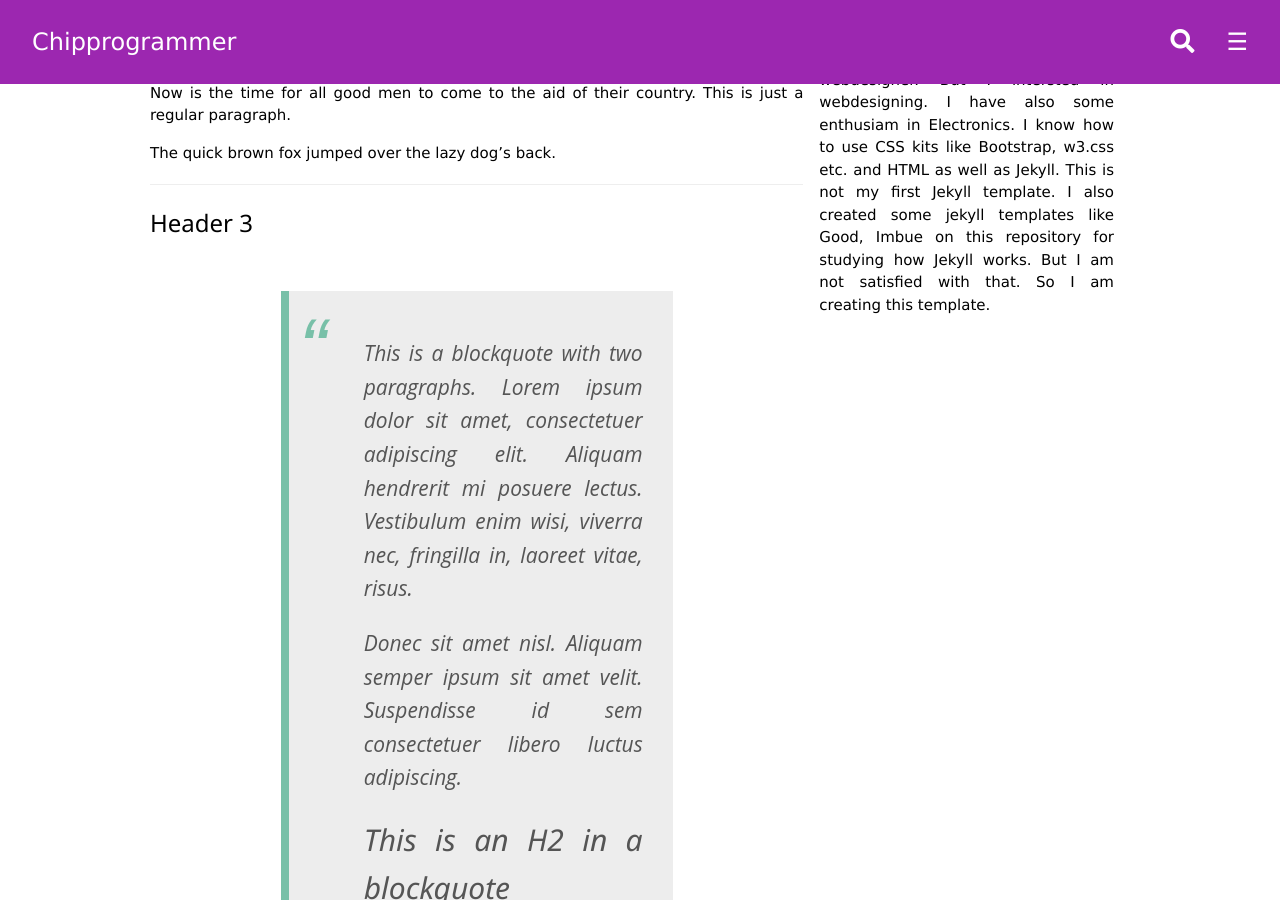
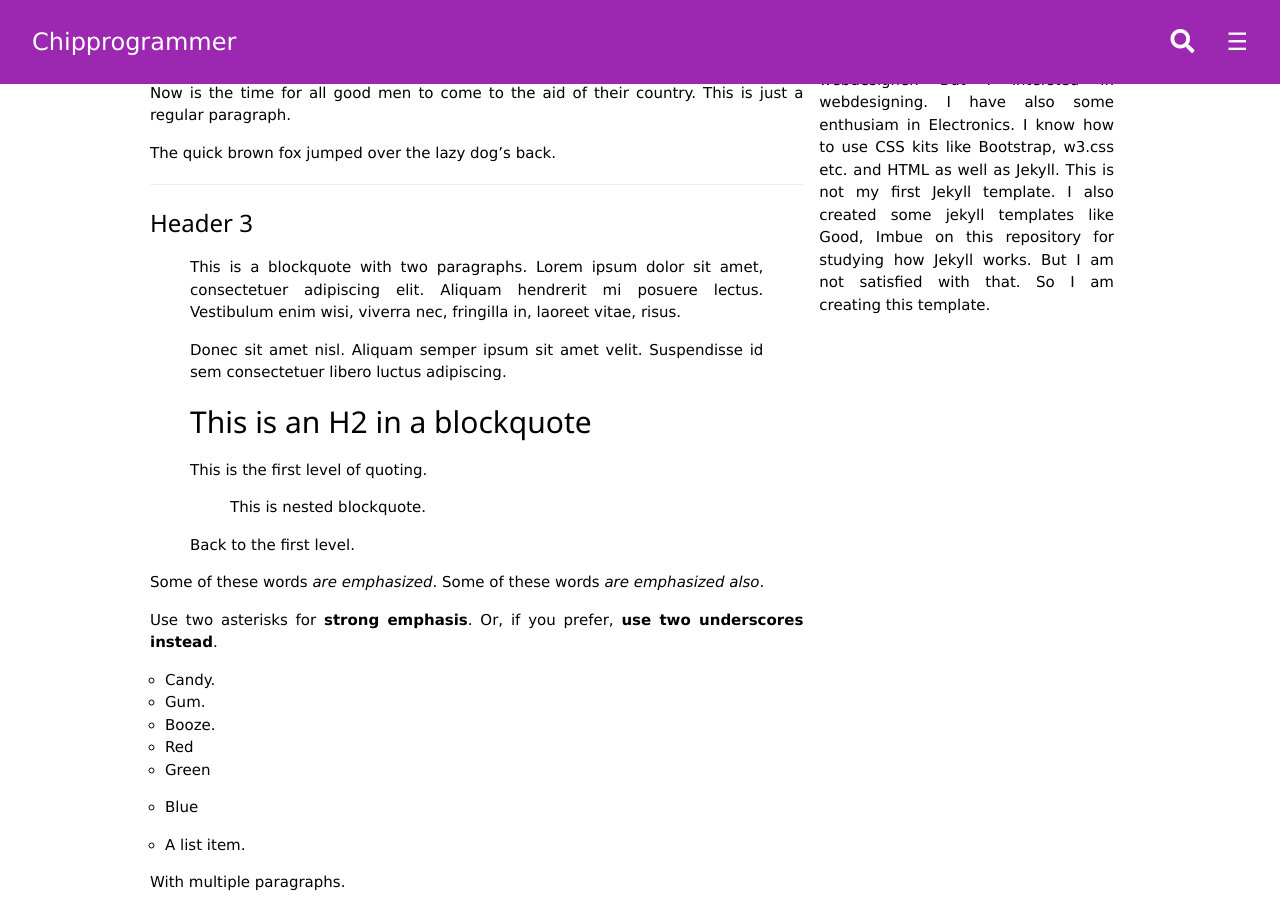
Before and after one commit to techiworld/techiworld.github.io, a Jekyll site: the page built from _posts/2016-06-04-example-content.md, in a window 1280 px wide and 900 px high, scrolled down 784 px. Built offline with Jekyll 4.4.1, drawn with Linux system fonts in a browser that asks for light colours; comment, search, counter and statistics services are not loaded.

Commit message:
Update main.css

```diff
--- a/assets/css/main.css
+++ b/assets/css/main.css
@@ -336,38 +336,3 @@ th {
     background-color: #4CAF50;
     color: white;
 }
-blockquote{
-  font-size: 1.4em;
-  width:60%;
-  margin:50px auto;
-  font-family:Open Sans;
-  font-style:italic;
-  color: #555555;
-  padding:1.2em 30px 1.2em 75px;
-  border-left:8px solid #78C0A8 ;
-  line-height:1.6;
-  position: relative;
-  background:#EDEDED;
-}
-
-blockquote::before{
-  font-family:Arial;
-  content: "\201C";
-  color:#78C0A8;
-  font-size:4em;
-  position: absolute;
-  left: 10px;
-  top:-10px;
-}
-
-blockquote::after{
-  content: '';
-}
-
-blockquote span{
-  display:block;
-  color:#333333;
-  font-style: normal;
-  font-weight: bold;
-  margin-top:1em;
-}
```
